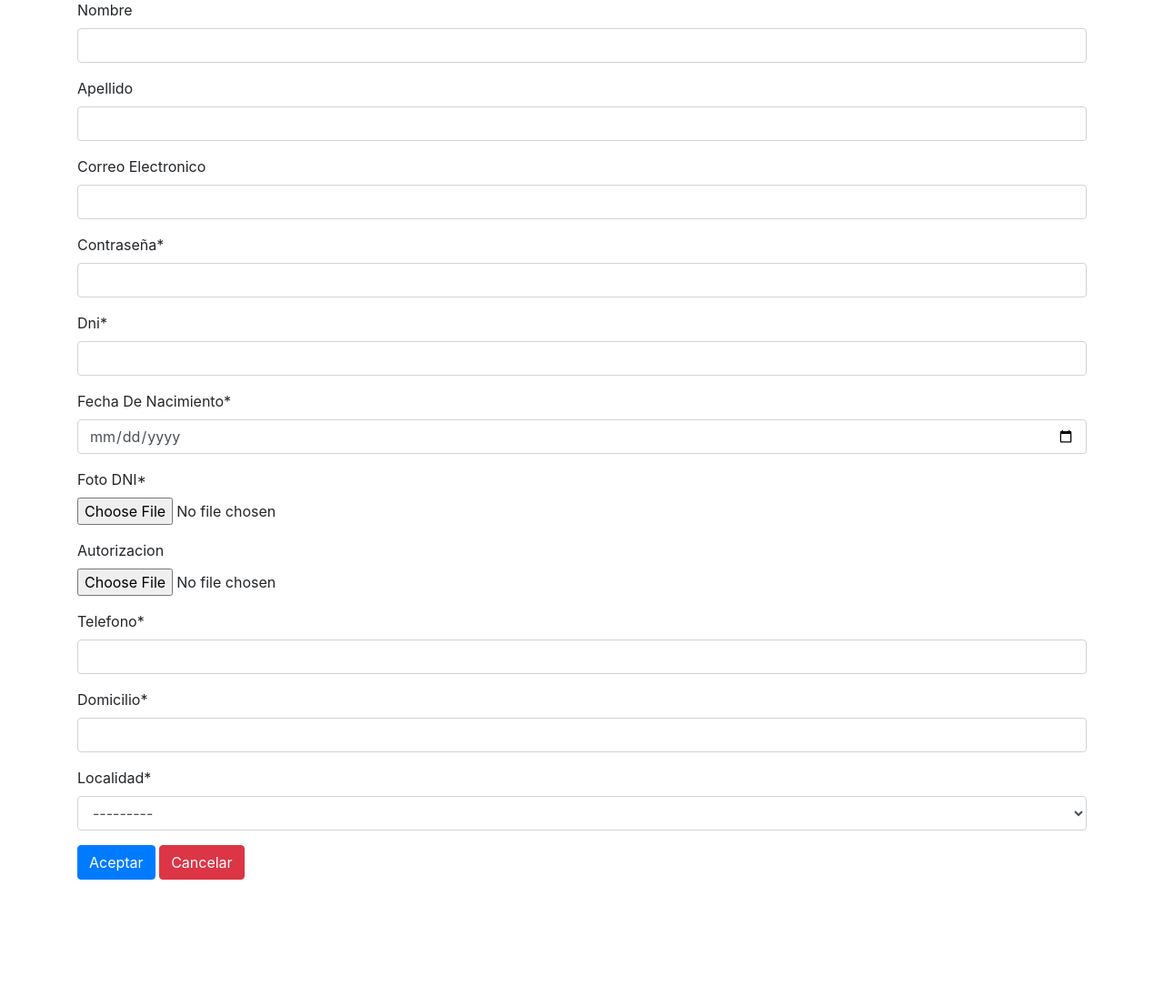
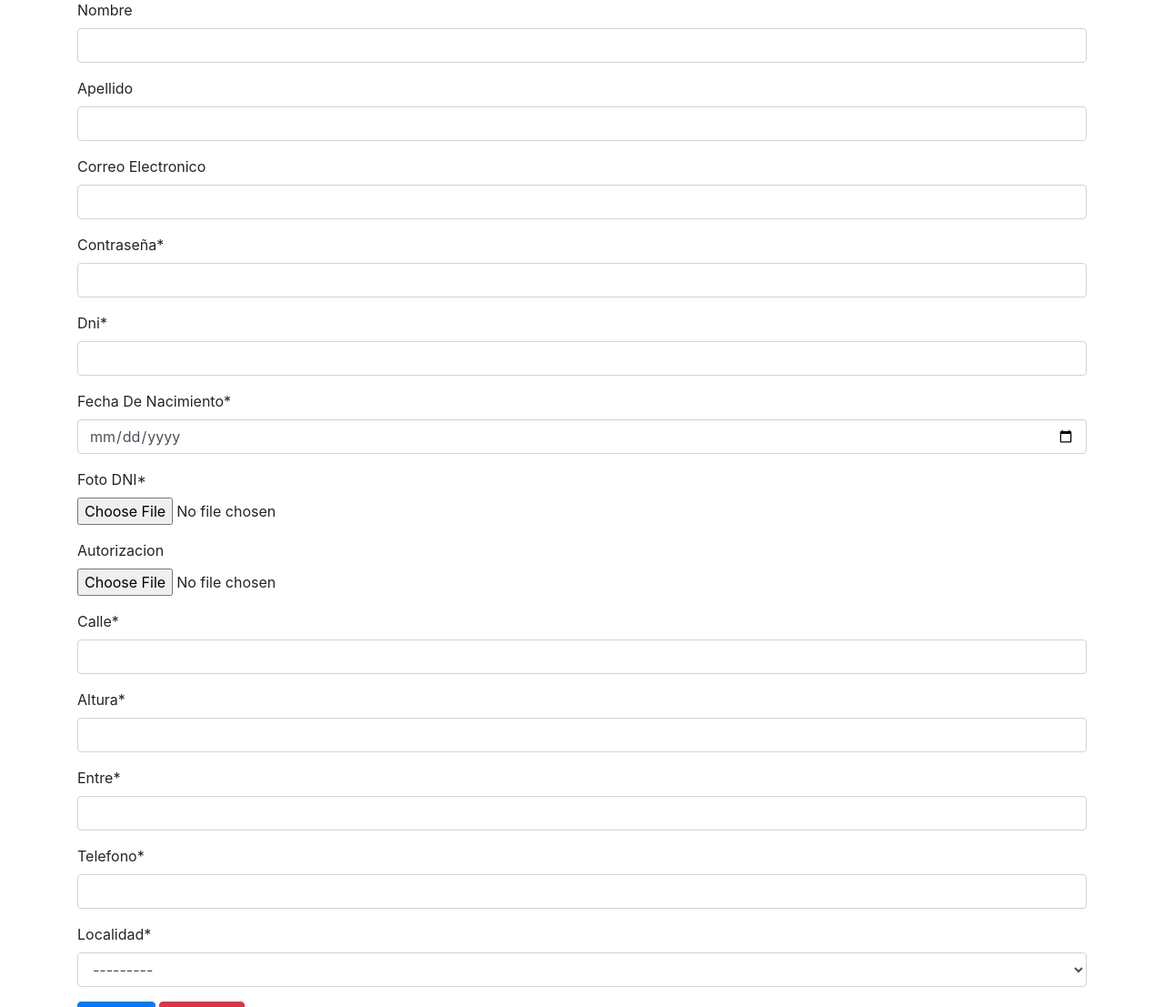
Before and after one commit to rodrigo-amc/i12-CFP, a Django app: page /crearAlumno in a window 1280 px wide. Shown: the part 87-1194 px from the top of the page at 91% size. Before the commit the page ends 1054 px from the top, so only its background shows below. Run offline with Django 3.2, Linux system fonts and the light colour scheme; data that the repository does not hold is empty; some libraries are stand-ins or nearby versions.

Commit message:
Alumno - Domicilio: Calle, Altura, Entre

```diff
--- a/CFP/templates/CFP/preVerAlumno.html
+++ b/CFP/templates/CFP/preVerAlumno.html
@@ -25,7 +25,7 @@
             <p>Fecha De Nacimiento: {{alu.fecha_nacimiento | date:"SHORT_DATE_FORMAT" }}</p>
             <p>Telefono: {{alu.Telefono}} </p>
             <p>Email: {{alu.usr_alumno.email}} </p>
-            <p>Domicilio: {{alu.Domicilio}} </p>
+            <p>Domicilio: <b>Calle</b> {{alu.calle}} <b>N°</b> {{alu.altura}} <b>Entre</b> {{alu.entre}} </p>
             <p>Localidad: {{alu.localidad}} </p>
 
         </div>
--- a/Usuarios/forms.py
+++ b/Usuarios/forms.py
@@ -16,8 +16,10 @@ class frmAlumno(forms.ModelForm):
             'fecha_nacimiento',
             'DniImg',
             'Autorizacion',
+            'calle',
+            'altura',
+            'entre',
             'Telefono',
-            'Domicilio',
             'localidad',
         ]
 
--- a/Usuarios/models.py
+++ b/Usuarios/models.py
@@ -36,7 +36,9 @@ class Alumno(models.Model):
     Telefono = models.CharField(max_length=20)
     #email= es el campo "email" de AbstractUser
     #OJO edité "AbstractUser" (/django/contrib/auth/models.py) para que el campo email sea único
-    Domicilio = models.CharField(max_length=100)
+    calle = models.CharField(max_length=100)
+    altura = models.PositiveIntegerField()
+    entre = models.CharField(max_length=200)
 
     localidad = models.ForeignKey(Localidad, on_delete=DO_NOTHING)
 
--- a/Usuarios/views.py
+++ b/Usuarios/views.py
@@ -87,7 +87,11 @@ def crearAlumno(request):
 
             autoriza = request.FILES.get('Autorizacion')
             tel = request.POST.get('Telefono')
-            domc = request.POST.get('Domicilio')
+            calle = request.POST.get('calle')
+            altura = request.POST.get('altura')
+            entre = request.POST.get('entre')
+
+
             loc = request.POST.get('localidad')
             #endregion
             #print(type(dni_img))
@@ -113,7 +117,9 @@ def crearAlumno(request):
                 DniImg = dni_img,
                 Autorizacion = autoriza,
                 Telefono = tel,
-                Domicilio = domc,
+                calle = calle,
+                altura = altura,
+                entre = entre,
                 localidad = Localidad.objects.get(pk=loc)
             )
             alumno.save()
```
Also changed, not shown: Usuarios/migrations/0012_auto_20211205_1102.py (added).
